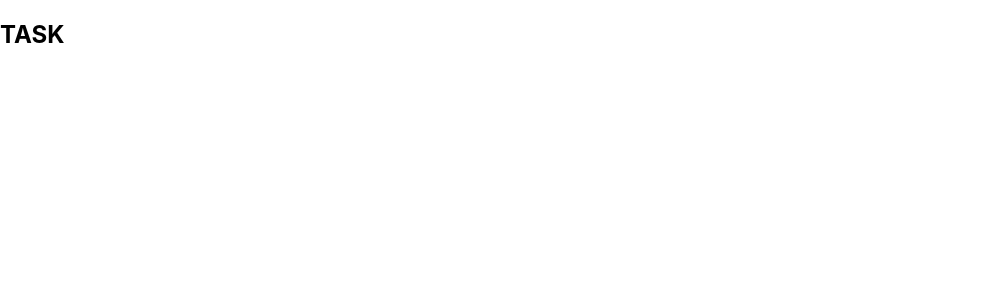
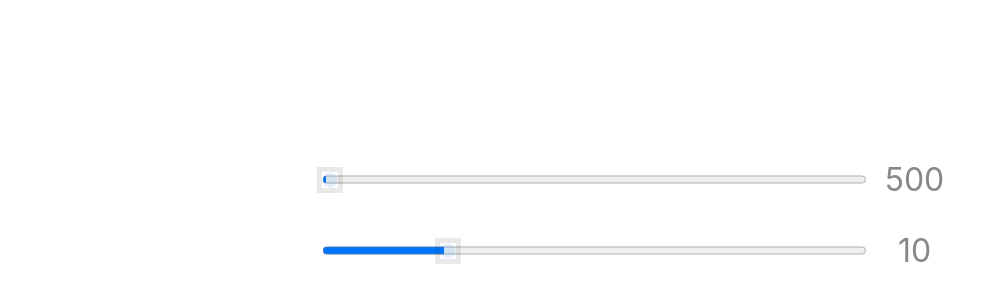
Before and after one commit to manjuprem12/SliderTask, a React (Create React App) app: page / in a window 1280 px wide. Shown: the top 302 px of the page, without its empty margins (0-1006 px from the left). Built offline with nearby package versions, Linux system fonts and the light colour scheme.

Commit message:
Added Slider

```diff
--- a/package.json
+++ b/package.json
@@ -3,9 +3,11 @@
   "version": "0.1.0",
   "private": true,
   "dependencies": {
+    "axios": "^0.19.0",
     "react": "^16.8.6",
     "react-dom": "^16.8.6",
-    "react-scripts": "3.0.1"
+    "react-scripts": "3.0.1",
+    "styled-components": "^4.3.1"
   },
   "scripts": {
     "start": "react-scripts start",
--- a/src/App.js
+++ b/src/App.js
@@ -1,14 +1,34 @@
 import React from 'react';
+import styled from 'styled-components'
+import './App.css';
+import Slider from './components/Slider'
 
-import './App.css';
-
+const Styles = styled.div `
+  .App {
+    display : flex;
+    justify-content : center;
+  }
+  .wrapper {
+    margin-top : 20vh;
+    width : 50%
+  }
+`;
 class App extends React.Component{
   render(){
     return(
-      <div>
-        <h2> TASK </h2>
-      </div>
+      <Styles>
+        <div className = "App" >
+         <div className = "wrapper" >
+            <Slider color = "#3D9970"/>
+
+         </div>
+        </div>
+      </Styles>
+
     )
   }
+
+
 }
-export default App;
+
+export default App
--- /dev/null
+++ b/src/components/Slider.js
@@ -0,0 +1,92 @@
+import React  from 'react'
+import styled from 'styled-components'
+
+
+
+const sliderThumbStyles = (props) => ( `
+    width : 25px;
+    height : 25px;
+    background : ${props.color} ;
+    cursor : pointer ;
+    outline: 5px solid #333;
+    opacity : ${props.opacity}
+    -webkit-transition : .2s;
+    transition : opacity .2s;
+`);
+const Styles = styled.div `
+    display: flex;
+    align-items : center;
+    color : #888;
+    margin-bottom : 2rem;
+
+    .value {
+        flex : 1;
+        font-size :2rem;
+    }
+    .slider {
+        flex :6;
+        -webkit-appearence : none;
+        width :100%;
+        height : 15px;
+        border-radius: 5px;
+        background : #efefef;
+        outline : none;
+
+        &::-webkit-slider-thumb {
+            -webkit-appearence : none;
+            appearence : none;
+            ${props => sliderThumbStyles(props)}
+        }
+         &::-moz-range-thumb {
+            ${props => sliderThumbStyles(props)}
+         }
+    }
+`;
+
+export default class MySlider extends React.Component{
+    state = {
+        amount : 500,
+        months : 10,
+
+
+    }
+
+    handleAmountChange = (e) => {
+        console.log(e.target.value)
+        e.persist()
+        this.setState(() => ({ amount: e.target.value }))
+    }
+    handleMonthChange = (e) => {
+        console.log(e.target.value)
+        e.persist()
+        this.setState(() =>({
+            months : e.target.value
+        }))
+    }
+
+
+
+   render() {
+       return(
+
+
+
+           <div>
+
+               <Styles opacity = {0.1} color = {this.props.color}>
+              <input type = "range" min = {500} max = {5000} value = {this.state.amount} className = "slider" onChange = {this.handleAmountChange} />
+              <div className = "value" >{this.state.amount}</div>
+
+           </Styles>
+            <Styles opacity = {0.1} color = {this.props.color}>
+              <input type = "range"  min = {6} max = {24} value = {this.state.months} className = "slider"
+              onChange = {this.handleMonthChange}  />
+              <div className = "value" >{this.state.months}</div>
+
+           </Styles>
+
+           </div>
+
+       )
+   }
+}
```
Also changed, not shown: 1 other file (tests, documents, lock files or other folders).
